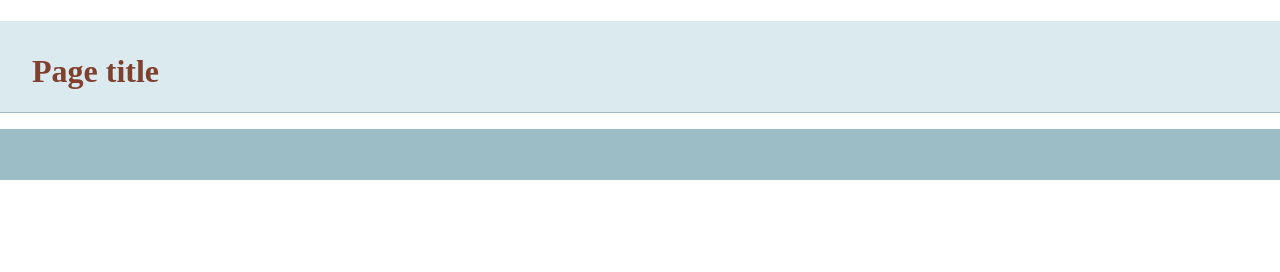
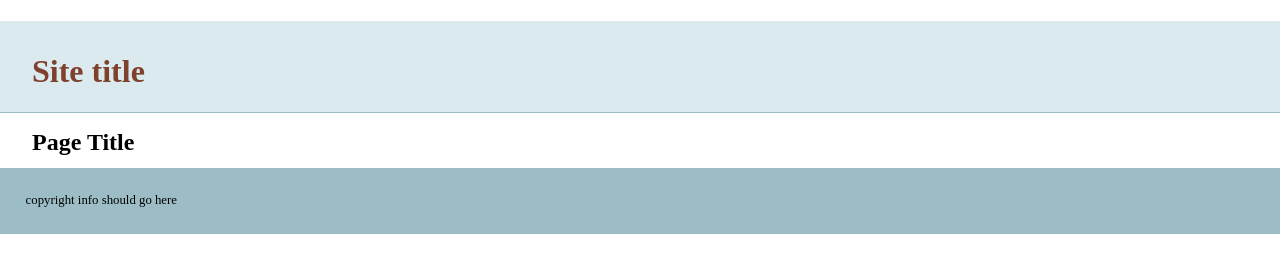
Before and after one commit to tomatkins/git-basics, a plain HTML site: page index.html in a window 1280 px wide. Drawn offline with nearby package versions, Linux system fonts and the light colour scheme.

Commit message:
Added more information into template.

```diff
--- a/index.html
+++ b/index.html
@@ -14,13 +14,13 @@
     </head>
     <body>
     <header>
-	<h1>Page title</h1>
+	<h1>Site title</h1>
     </header>
     <nav id="pageNav">
     </nav>
-    <main>
+    <main><h2>Page Title</h2>
     </main>
-    <footer>
+    <footer> copyright info should go here
     </footer>
         <script>
 //use the modernizr load to load up external scripts. This will load the scripts asynchronously, but the order listed matters. Although it will load all scripts in parallel, it will execute them in the order listed
```
